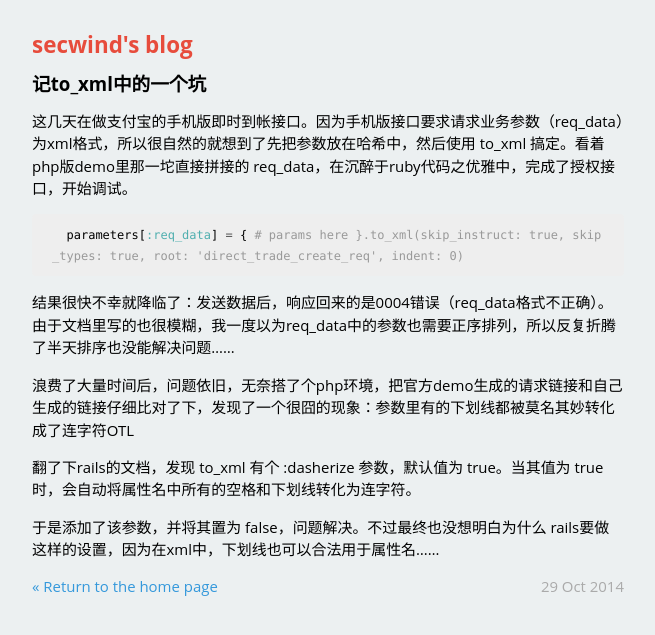
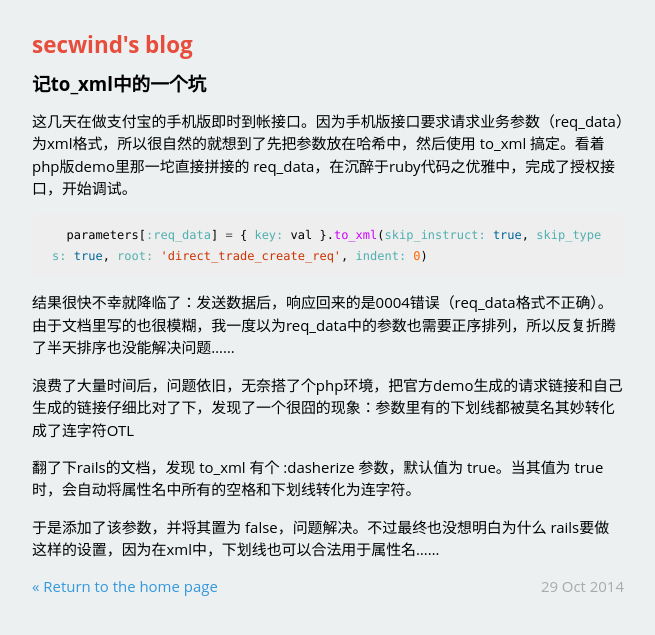
Before and after one commit to bealking/bealking.github.io, a Jekyll site: the page built from _posts/2014-10-29-trouble-cause-by-to_xml.markdown, in a window 1280 px wide. Shown: the top 635 px of the page, without its empty margins (312-967 px from the left). Built offline with Jekyll 4.4.1, drawn with Linux system fonts in a browser that asks for light colours; Markdown is read by kramdown in place of the engine named in the settings.

Commit message:
修正转义问题

````diff
--- a/_posts/2014-10-29-trouble-cause-by-to_xml.markdown
+++ b/_posts/2014-10-29-trouble-cause-by-to_xml.markdown
@@ -8,13 +8,13 @@
 这几天在做支付宝的手机版即时到帐接口。因为手机版接口要求请求业务参数（req\_data）为xml格式，所以很自然的就想到了先把参数放在哈希中，然后使用 to\_xml 搞定。看着php版demo里那一坨直接拼接的 req\_data，在沉醉于ruby代码之优雅中，完成了授权接口，开始调试。
 
 ```ruby
-  parameters[:req_data] = { # params here }.to_xml(skip_instruct: true, skip_types: true, root: 'direct_trade_create_req', indent: 0)
+  parameters[:req_data] = { key: val }.to_xml(skip_instruct: true, skip_types: true, root: 'direct_trade_create_req', indent: 0)
 ```
 
-结果很快不幸就降临了：发送数据后，响应回来的是0004错误（req_data格式不正确）。由于文档里写的也很模糊，我一度以为req\_data中的参数也需要正序排列，所以反复折腾了半天排序也没能解决问题……
+结果很快不幸就降临了：发送数据后，响应回来的是0004错误（req\_data格式不正确）。由于文档里写的也很模糊，我一度以为req\_data中的参数也需要正序排列，所以反复折腾了半天排序也没能解决问题……
 
 浪费了大量时间后，问题依旧，无奈搭了个php环境，把官方demo生成的请求链接和自己生成的链接仔细比对了下，发现了一个很囧的现象：参数里有的下划线都被莫名其妙转化成了连字符OTL
 
-翻了下rails的文档，发现 to_xml 有个 :dasherize 参数，默认值为 true。当其值为 true时，会自动将属性名中所有的空格和下划线转化为连字符。
+翻了下rails的文档，发现 to\_xml 有个 :dasherize 参数，默认值为 true。当其值为 true时，会自动将属性名中所有的空格和下划线转化为连字符。
 
 于是添加了该参数，并将其置为 false，问题解决。不过最终也没想明白为什么 rails要做这样的设置，因为在xml中，下划线也可以合法用于属性名……
````
